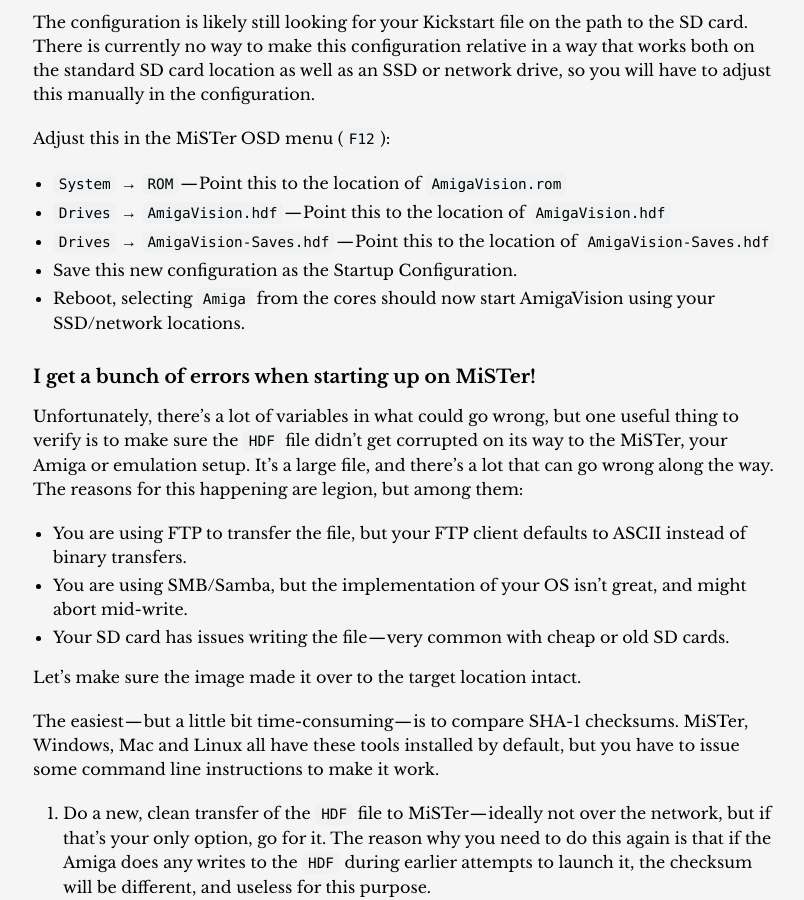
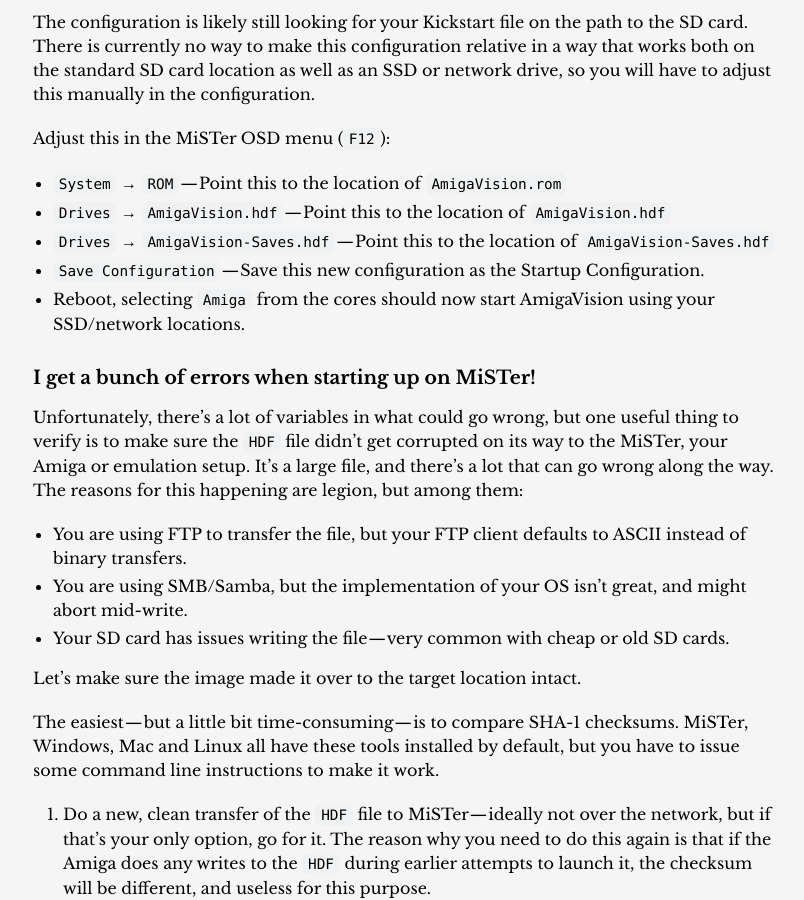
Before and after one commit to amigavision/amigavision.github.io, a Jekyll site: the page built from docs.md, in a window 1280 px wide and 900 px high, scrolled down 12850 px. Shown: the whole window, without its empty margins (232-1036 px from the left). Built offline with Jekyll 4.4.1, drawn with Linux system fonts in a browser that asks for light colours.

Commit message:
Be more specific

```diff
--- a/docs.md
+++ b/docs.md
@@ -332,7 +332,7 @@
 * `System` → `ROM` — Point this to the location of `AmigaVision.rom`
 * `Drives` → `AmigaVision.hdf` — Point this to the location of `AmigaVision.hdf`
 * `Drives` → `AmigaVision-Saves.hdf` — Point this to the location of `AmigaVision-Saves.hdf`
-* Save this new configuration as the Startup Configuration.
+* `Save Configuration` — Save this new configuration as the Startup Configuration.
 * Reboot, selecting `Amiga` from the cores should now start AmigaVision using your SSD/network locations.
 
 ### I get a bunch of errors when starting up on MiSTer! {#errors}
```
